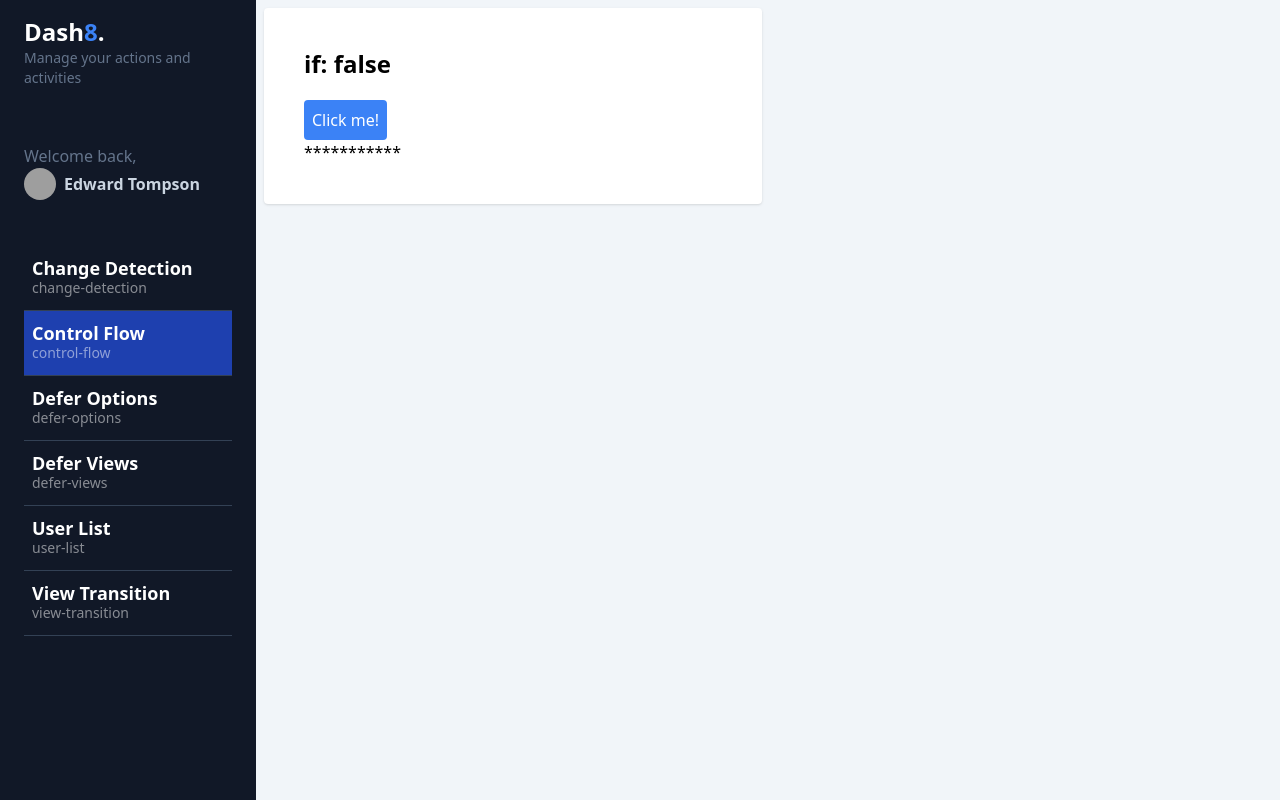
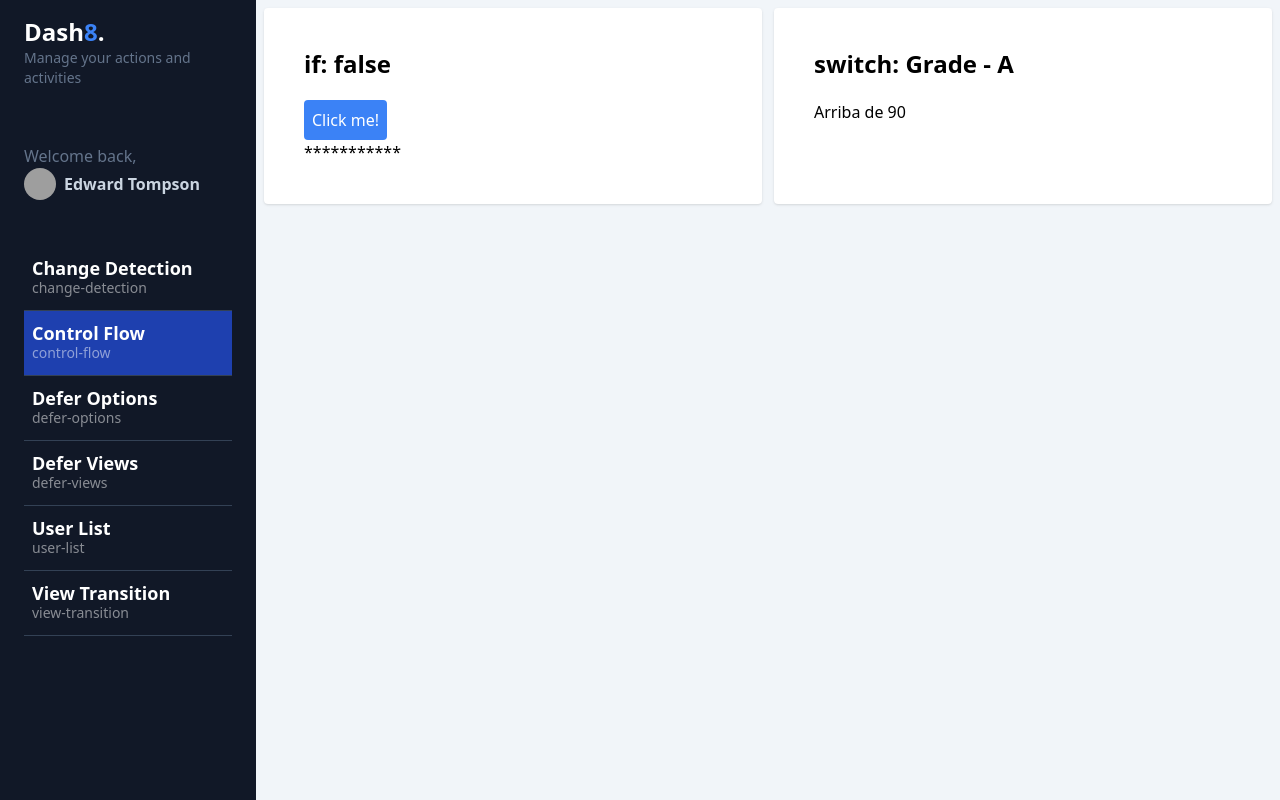
Before and after one commit to ljsuarez7/AngularCeroExperto2025MyDashboard, an Angular app: page /dashboard/control-flow in a window 1280 px wide. Built offline with nearby package versions, Linux system fonts and the light colour scheme; grey boxes are pictures that could not be loaded.

Commit message:
Nuevo control flow: switch

```diff
--- a/src/app/dashboard/pages/control-flow/control-flow.component.html
+++ b/src/app/dashboard/pages/control-flow/control-flow.component.html
@@ -16,4 +16,26 @@
 
   </div>
 
+  <div class="bg-white rounded shadow p-10">
+
+    <h2 class="text-2xl font-bold mb-5">switch: Grade - {{grade()}}</h2>
+
+    @switch (grade()) {
+
+      @case ('A') {
+        <p>Arriba de 90</p>
+      }
+
+      @case ('B') {
+        <p>Arriba de 80</p>
+      }
+
+      @default {
+        <p>Reprobado</p>
+      }
+
+    }
+
+  </div>
+
 </section>
--- a/src/app/dashboard/pages/control-flow/control-flow.component.ts
+++ b/src/app/dashboard/pages/control-flow/control-flow.component.ts
@@ -1,4 +1,6 @@
 import { Component, signal } from '@angular/core';
+
+type Grade = 'A'|'B'|'F';
 
 @Component({
   selector: 'app-control-flow',
@@ -8,6 +10,7 @@
 export default class ControlFlowComponent {
 
   public showContent = signal(false);
+  public grade = signal<Grade>('A');
 
   public toggleContent() {
     this.showContent.update(value => !value);
```
